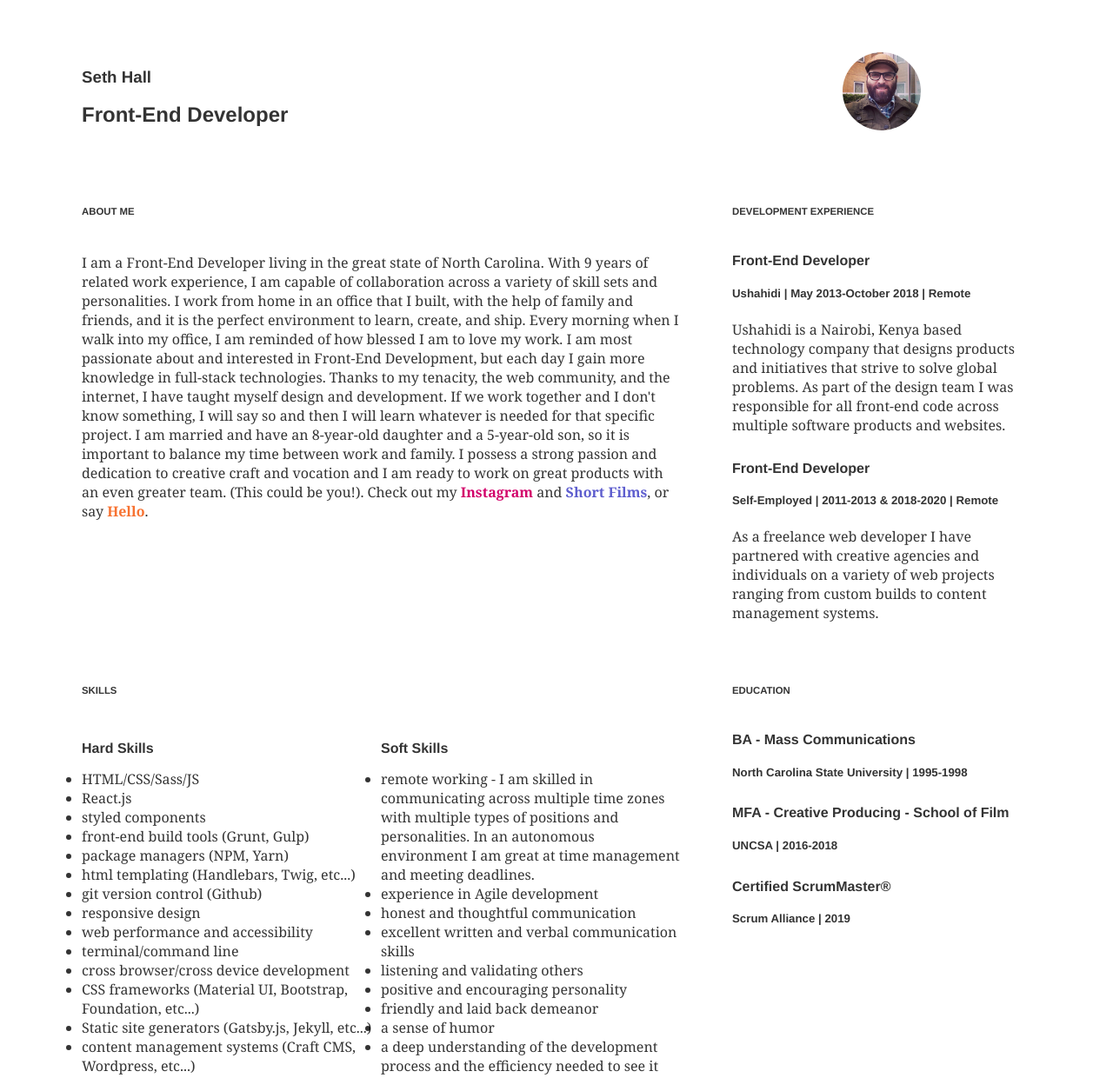
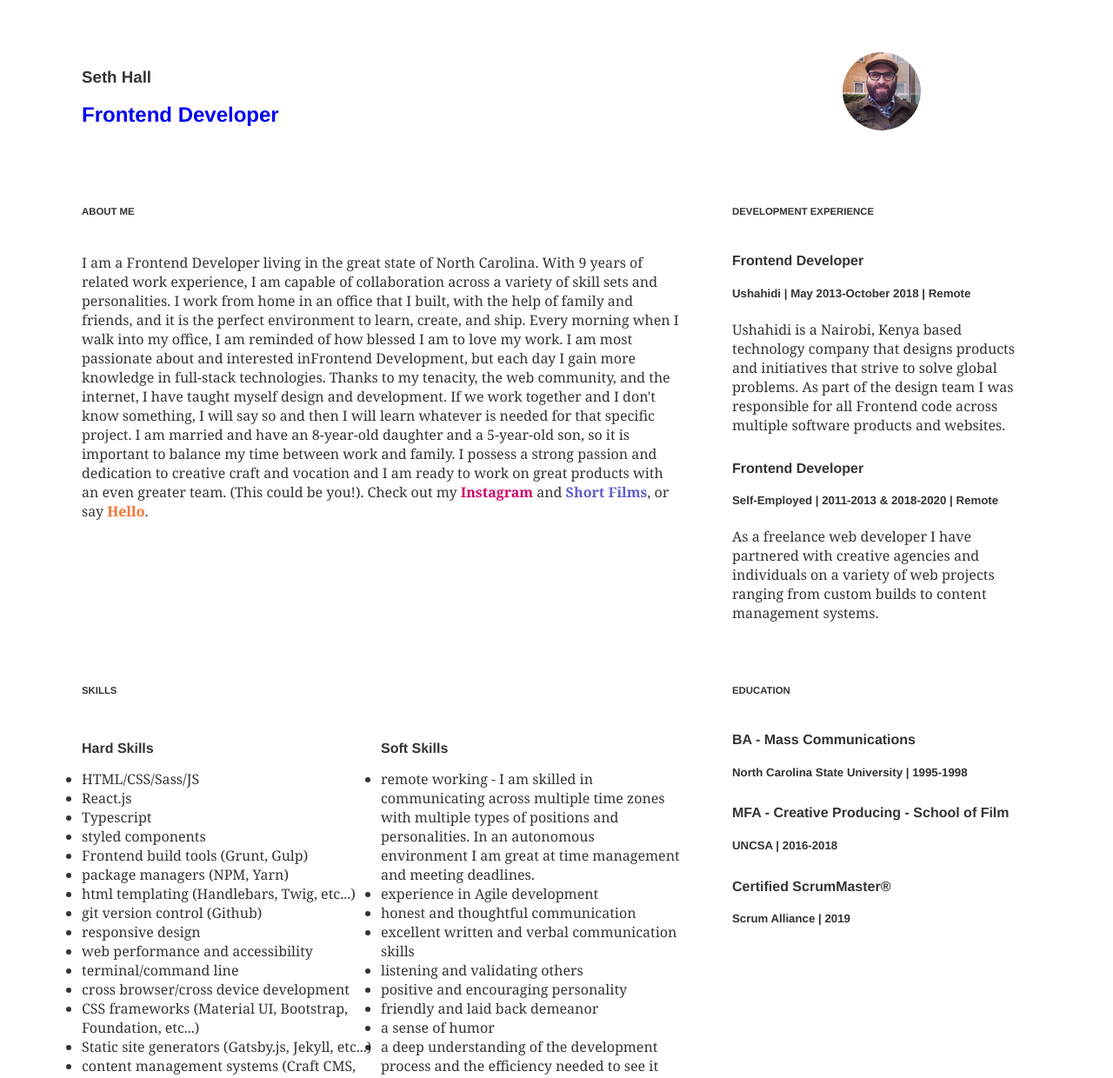
Before and after one commit to sethburtonhall/home-page, a Gatsby site: page / in a window 1280 px wide. Shown: the top 1240 px of the page at 87% size. Built offline with nearby package versions, Linux system fonts and the light colour scheme; Gatsby itself is replaced by a stand-in of ours; some packages are replaced by stand-ins of ours; what typography-theme-funston would draw is missing.

Commit message:
sets a frontend const

```diff
--- a/src/data/data.js
+++ b/src/data/data.js
@@ -5,17 +5,19 @@ import tmdb from "../images/tmdb.png"
 import ushahidi from "../images/ushahidi.png"
 import ushdotcom from "../images/ushahidi-dotcom.png"
 
+export const frontend = "Frontend"
+
 export const jobs = [
          {
-    title: "Front-End Developer",
+           title: `${frontend} Developer`,
            company: "Ushahidi",
            description:
-      "Ushahidi is a Nairobi, Kenya based technology company that designs products and initiatives that strive to solve global problems. As part of the design team I was responsible for all front-end code across multiple software products and websites.",
+             `Ushahidi is a Nairobi, Kenya based technology company that designs products and initiatives that strive to solve global problems. As part of the design team I was responsible for all ${frontend} code across multiple software products and websites.`,
            date: "May 2013-October 2018",
            location: "Remote",
          },
          {
-    title: "Front-End Developer",
+           title: `${frontend} Developer`,
            company: "Self-Employed",
            description:
              "As a freelance web developer I have partnered with creative agencies and individuals on a variety of web projects ranging from custom builds to content management systems.",
@@ -27,8 +29,9 @@ export const jobs = [
 export const hardSkills = [
          "HTML/CSS/Sass/JS",
          "React.js",
+         "Typescript",
          "styled components",
-  "front-end build tools (Grunt, Gulp)",
+         `${frontend} build tools (Grunt, Gulp)`,
          "package managers (NPM, Yarn)",
          "html templating (Handlebars, Twig, etc...)",
          "git version control (Github)",
--- a/src/pages/index.js
+++ b/src/pages/index.js
@@ -1,7 +1,7 @@
 import React from "react"
 import Layout from "../components/layout"
 import Project from "../components/Project"
-import { jobs, hardSkills, softSkills, projects } from "../data/data"
+import { frontend, jobs, hardSkills, softSkills, projects } from "../data/data"
 import avatar from "../images/seth.jpg"
 import omh from "../images/omh.png"
 import pokemon from "../images/pokemon.png"
@@ -16,7 +16,9 @@ const IndexPage = () => (
     <article className="resume">
       <section className="name">
         <h1>Seth Hall</h1>
-        <h2 className="title">Front-End Developer</h2>
+        <h2 className="title">
+          <a href="https://github.com/sethburtonhall">{frontend} Developer</a>
+        </h2>
       </section>
 
       <section className="photo">
@@ -26,14 +28,14 @@ const IndexPage = () => (
       <section className="about">
         <h6 className="header">About Me</h6>
         <p>
-          I am a Front-End Developer living in the great state of North
+          I am a {frontend} Developer living in the great state of North
           Carolina. With 9 years of related work experience, I am capable of
           collaboration across a variety of skill sets and personalities. I work
           from home in an office that I built, with the help of family and
           friends, and it is the perfect environment to learn, create, and ship.
           Every morning when I walk into my office, I am reminded of how blessed
           I am to love my work. I am most passionate about and interested in
-          Front-End Development, but each day I gain more knowledge in
+          {frontend} Development, but each day I gain more knowledge in
           full-stack technologies. Thanks to my tenacity, the web community, and
           the internet, I have taught myself design and development. If we work
           together and I don't know something, I will say so and then I will
```
Lines whose indentation alone changed are shown as unchanged.
